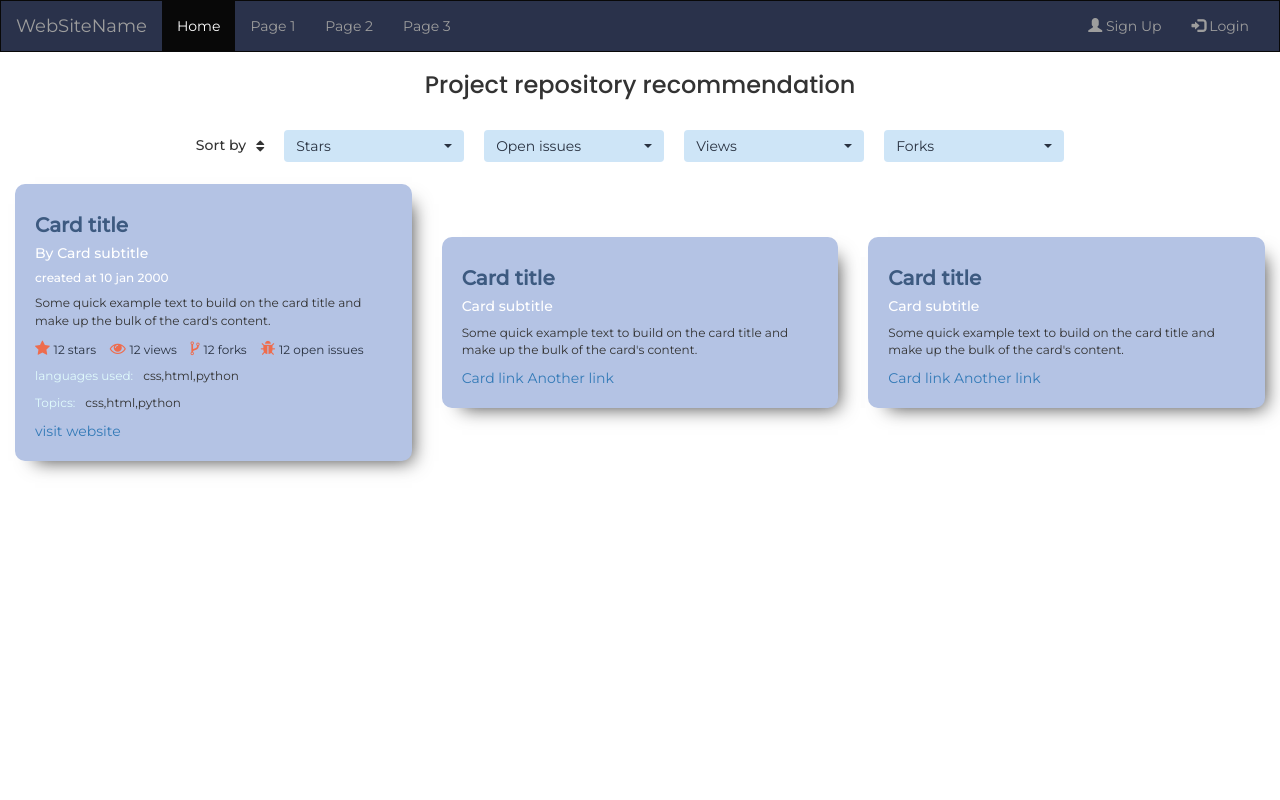
After one commit to jishu-yadav/Github-recommender, a Django app: page /repo in a window 1280 px wide. The commit adds this page. Run offline with Django 3.2, Linux system fonts and the light colour scheme; some libraries are stand-ins or nearby versions.

Commit message:
static part of repo recommendation

```diff
--- a/github/recommender/templates/base.html
+++ b/github/recommender/templates/base.html
@@ -1,12 +1,63 @@
 {%load static%}
 <html>
     <head>
+      <!-- Latest compiled and minified CSS -->
+      <link rel="stylesheet" href="https://maxcdn.bootstrapcdn.com/bootstrap/3.4.1/css/bootstrap.min.css">
+
+      <!-- jQuery library -->
+      <script src="https://ajax.googleapis.com/ajax/libs/jquery/3.5.1/jquery.min.js"></script>
+
+      <!-- Latest compiled JavaScript -->
+      <script src="https://maxcdn.bootstrapcdn.com/bootstrap/3.4.1/js/bootstrap.min.js"></script>
+
+      <link rel="stylesheet" href="https://cdnjs.cloudflare.com/ajax/libs/font-awesome/4.7.0/css/font-awesome.min.css">
       <meta name="viewport" content="width=device-width, initial-scale=1.0">
+      <link rel="preconnect" href="https://fonts.googleapis.com">
+      <link rel="preconnect" href="https://fonts.gstatic.com" crossorigin>
+      <link href="https://fonts.googleapis.com/css2?family=Montserrat:wght@200;300;400;500&family=Poppins:wght@100;200;500&display=swap" rel="stylesheet">
       {%block headtag%}
       {%endblock%}
+      <style>
+        .navbar{
+          border-radius: 0px !important;
+
+        }
+        .navbar-inverse{
+          background-color: 2A324B !important;
+        }
+        *{
+          font-family: 'Montserrat';
+        }
+
+      </style>
     </head>
     <body>
+      <nav class="navbar navbar-inverse">
+        <div class="container-fluid">
+          <div class="navbar-header">
+            <button type="button" class="navbar-toggle" data-toggle="collapse" data-target="#myNavbar">
+              <span class="icon-bar"></span>
+              <span class="icon-bar"></span>
+              <span class="icon-bar"></span>
+            </button>
+            <a class="navbar-brand" href="#">WebSiteName</a>
+          </div>
+          <div class="collapse navbar-collapse" id="myNavbar">
+            <ul class="nav navbar-nav">
+              <li class="active"><a href="#">Home</a></li>
+              <li><a href="#">Page 1</a></li>
+              <li><a href="#">Page 2</a></li>
+              <li><a href="#">Page 3</a></li>
+            </ul>
+            <ul class="nav navbar-nav navbar-right">
+              <li><a href="#"><span class="glyphicon glyphicon-user"></span> Sign Up</a></li>
+              <li><a href="#"><span class="glyphicon glyphicon-log-in"></span> Login</a></li>
+            </ul>
+          </div>
+        </div>
+      </nav>
         {%block content%}
         {%endblock%}
+
     </body>
 </html>
--- /dev/null
+++ b/github/recommender/templates/repo_rec.html
@@ -0,0 +1,164 @@
+{%extends 'base.html'%}
+{%load static%}
+{%block headtag%}
+<title>Homepage</title>
+<style>
+    .row-section{
+        display: flex;
+        justify-content: center;
+        align-items: center;
+        flex-wrap: wrap;
+        padding-top:20px
+    }
+    .card{
+
+        background-color: #B4C3E4;
+        padding:20px;
+        margin-bottom:20px;
+        border-radius:10px;
+        box-shadow: 10px 10px 18px -10px rgba(0,0,0,0.75);
+
+    }
+    .card-title{
+        color:#3d5a80;
+        font-size:20px;
+        font-weight: bold;
+    }
+    .card-subtitle{
+        color:white;
+        font-size: 14px;
+    }
+    .card-text{
+        font-size:12px;
+
+    }
+    .icon{
+        font-size:16px;
+
+        color:#ee6c4d
+    }
+    .icon-text{
+        font-style: normal;
+        color:#293241;
+        margin-right:10px;
+        font-size:12px;
+    }
+    .dropdown{
+        margin-right:20px;
+
+    }
+    .dropdown .btn{
+        width:180px !important;
+        display: flex;
+        justify-content: space-between;
+        align-items: center;
+        color:#293241;
+        border:none
+    }
+    .dropdown .btn-primary{
+        background-color: #cee5f7 !important;
+    }
+    .dropdown .dropdown-menu{
+        width: 180px;
+    }
+</style>
+{%endblock%}
+
+{%block content%}
+<h3 style='text-align: center;font-family:Poppins;'>Project repository recommendation</h3>
+<div class='row-section'>
+    <h5>Sort by</h5>
+    <i style='margin-right: 20px;margin-left:10px' class='fa fa-sort'></i>
+    <div class="dropdown">
+        <button class="btn btn-primary dropdown-toggle" type="button" data-toggle="dropdown">Stars
+        <span class="caret"></span></button>
+        <ul class="dropdown-menu">
+          <li><a href="#">HTML</a></li>
+          <li><a href="#">CSS</a></li>
+          <li><a href="#">JavaScript</a></li>
+        </ul>
+      </div>
+      <div class="dropdown">
+        <button class="btn btn-primary dropdown-toggle" type="button" data-toggle="dropdown">Open issues
+        <span class="caret"></span></button>
+        <ul class="dropdown-menu">
+          <li><a href="#">HTML</a></li>
+          <li><a href="#">CSS</a></li>
+          <li><a href="#">JavaScript</a></li>
+        </ul>
+      </div>
+      <div class="dropdown">
+        <button class="btn btn-primary dropdown-toggle" type="button" data-toggle="dropdown">Views
+        <span class="caret"></span></button>
+        <ul class="dropdown-menu">
+          <li><a href="#">HTML</a></li>
+          <li><a href="#">CSS</a></li>
+          <li><a href="#">JavaScript</a></li>
+        </ul>
+      </div>
+      <div class="dropdown">
+        <button class="btn btn-primary dropdown-toggle" type="button" data-toggle="dropdown">Forks
+        <span class="caret"></span></button>
+        <ul class="dropdown-menu">
+          <li><a href="#">HTML</a></li>
+          <li><a href="#">CSS</a></li>
+          <li><a href="#">JavaScript</a></li>
+        </ul>
+      </div>
+</div>
+
+<div class='row-section'>
+    <div class='col-sm-4'>
+        <div class="card" >
+            <div class="card-body">
+              <h5 class="card-title">Card title</h5>
+              <h6 class="card-subtitle mb-2 text-muted">By Card subtitle</h6>
+              <h6 style='font-size:12px;' class="card-subtitle mb-2 text-muted">created at 10 jan 2000</h6>
+              <p class="card-text">Some quick example text to build on the card title and make up the bulk of the card's content.</p>
+              <div>
+                  <i class='fa fa-star icon'></i> <i class='icon-text'>12 stars</i>
+                  <i class='fa fa-eye icon'> </i> <i class='icon-text'>12 views</i>
+                  <i class='fa fa-code-fork icon'> </i> <i class='icon-text'>12 forks</i>
+                  <i class='fa fa-bug icon'></i> <i class='icon-text'>12 open issues</i>
+              </div>
+
+              <div style="display: flex;flex-direction: row;margin-top:8px">
+                  <p style='margin-right:10px;color:#E0FBFC;font-size:12px;'>languages used: </p>
+                  <p style='font-size:12px;'>css,html,python</p>
+              </div>
+              <div style="display: flex;flex-direction: row">
+                <p style='margin-right:10px;color:#E0FBFC;font-size:12px;'>Topics: </p>
+                <p style='font-size:12px;'>css,html,python</p>
+            </div>
+              <a href="#" class="card-link">visit website</a>
+
+            </div>
+        </div>
+
+    </div>
+    <div class='col-sm-4'>
+        <div class="card" >
+            <div class="card-body">
+              <h5 class="card-title">Card title</h5>
+              <h6 class="card-subtitle mb-2 text-muted">Card subtitle</h6>
+              <p class="card-text">Some quick example text to build on the card title and make up the bulk of the card's content.</p>
+              <a href="#" class="card-link">Card link</a>
+              <a href="#" class="card-link">Another link</a>
+            </div>
+        </div>
+
+    </div>
+    <div class='col-sm-4'>
+        <div class="card" >
+            <div class="card-body">
+              <h5 class="card-title">Card title</h5>
+              <h6 class="card-subtitle mb-2 text-muted">Card subtitle</h6>
+              <p class="card-text">Some quick example text to build on the card title and make up the bulk of the card's content.</p>
+              <a href="#" class="card-link">Card link</a>
+              <a href="#" class="card-link">Another link</a>
+            </div>
+        </div>
+
+    </div>
+</div>
+{%endblock%}
--- a/github/recommender/urls.py
+++ b/github/recommender/urls.py
@@ -3,5 +3,6 @@ from django.urls import path,include
 from . import views
 urlpatterns = [
 
-    path('',views.index,name='homepage')
+    path('',views.index,name='homepage'),
+    path('repo',views.repo_res,name='repo_res')
 ]
--- a/github/recommender/views.py
+++ b/github/recommender/views.py
@@ -4,3 +4,6 @@ from django.http import HttpRequest,HttpResponse
 # Create your views here.
 def index(request):
     return render(request,'index.html')
+
+def repo_res(request):
+    return render(request,'repo_rec.html')
```
Also changed, not shown: github/db.sqlite3.
